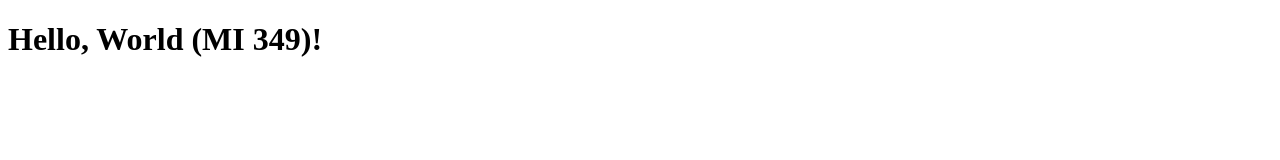
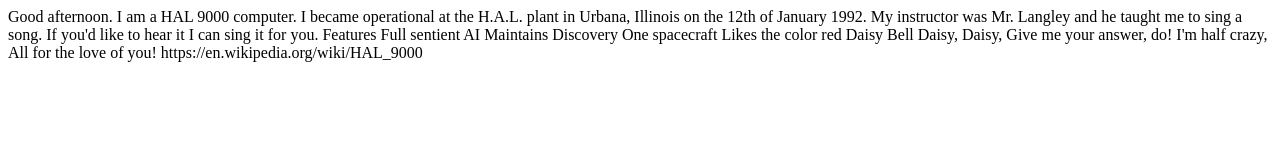
Before and after one commit to juanfaure/hello_mi349, a plain HTML site: page index.html in a window 1280 px wide. Drawn offline with Linux system fonts and the light colour scheme.

Commit message:
Hal first shot

```diff
--- a/index.html
+++ b/index.html
@@ -4,9 +4,22 @@
     <meta charset="UTF-8">
     <meta http-equiv="X-UA-Compatible" content="IE=edge">
     <meta name="viewport" content="width=device-width, initial-scale=1.0">
-    <title>Hello MI 349</title>
+    <title>Hello,Dave</title>
 </head>
 <body>
-   <h1>Hello, World (MI 349)!</h1>
+Good afternoon. I am a HAL 9000 computer. I became operational at the H.A.L. plant in Urbana, Illinois on the 12th of January 1992. My instructor was Mr. Langley and he taught me to sing a song. If you'd like to hear it I can sing it for you.
+
+Features
+Full sentient AI
+Maintains Discovery One spacecraft
+Likes the color red
+
+Daisy Bell
+Daisy, Daisy,
+Give me your answer, do!
+I'm half crazy,
+All for the love of you!
+
+https://en.wikipedia.org/wiki/HAL_9000
 </body>
 </html>
```
